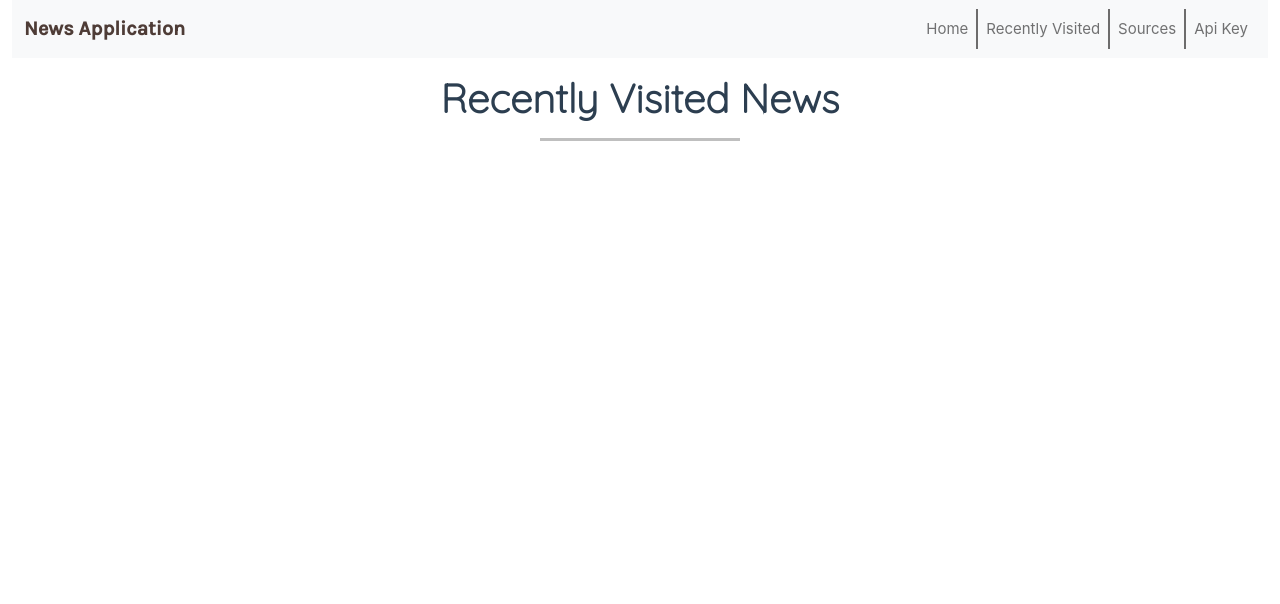
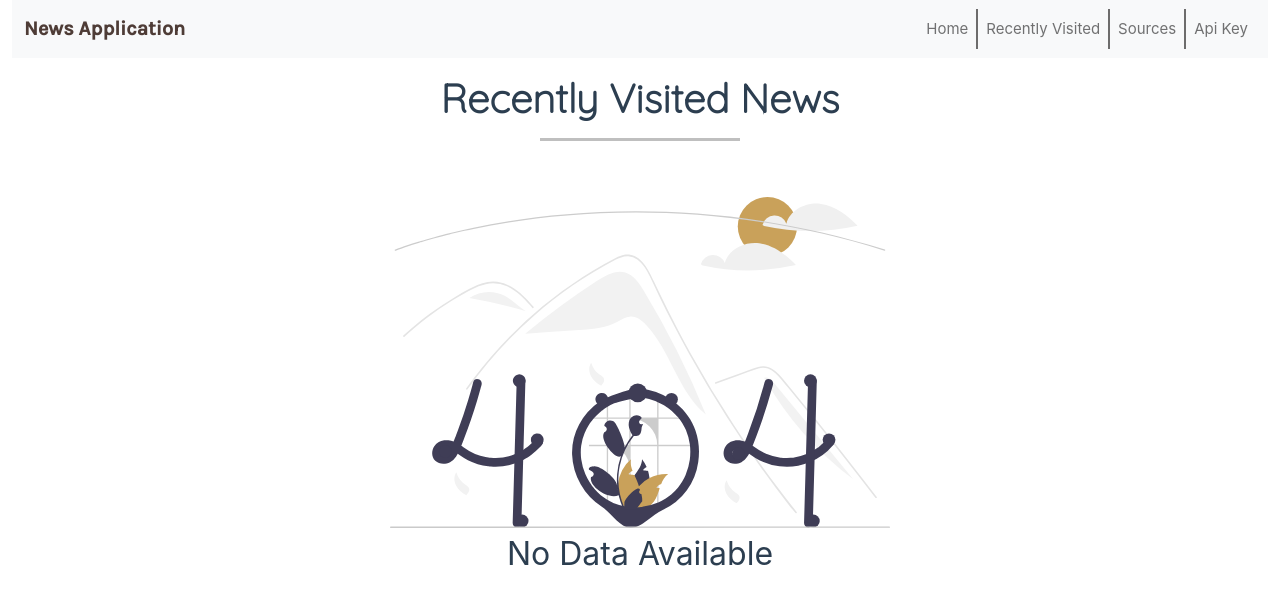
Before and after one commit to tchamalsha/News-application, a Vue app: page /recently-visited in a window 1280 px wide. Shown: the top 604 px of the page. Built offline with nearby package versions, Linux system fonts and the light colour scheme; a web font is replaced by a local one.

Commit message:
edit recently visited fine

```diff
--- a/src/views/RecentlyVisited.vue
+++ b/src/views/RecentlyVisited.vue
@@ -2,6 +2,13 @@
     <div class="conatiner p-3">
       <h1>Recently Visited News</h1>
       <hr>
+      <div v-if="!list.length">
+            <!-- Element to be rendered if data is null -->
+            <div class="image justify-content-center d-flex">
+                <img src="../assets/img/empty.svg" alt="Paris" class="center" >
+            </div>
+            <p>No Data Available</p>
+      </div>
       <div class="row mt-3">
           <ListCard
             v-for="item,index in list"
@@ -41,4 +48,13 @@ export default {
 
 <style>
 @import '../assets/main.css';
+
+
+img{
+  width: 40%;
+}
+p{
+  text-align: center;
+  font-size: 2rem;
+}
 </style>
```
